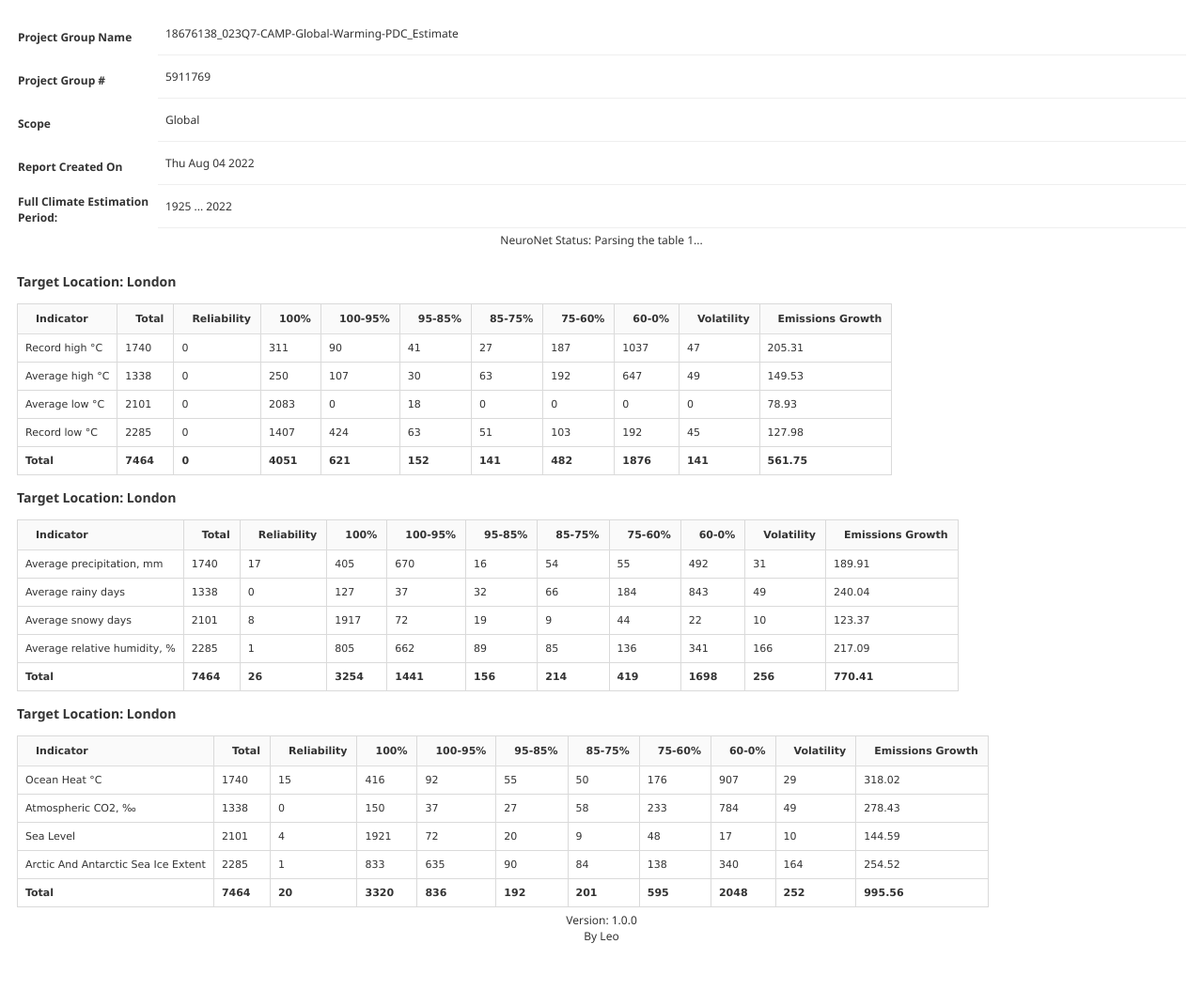
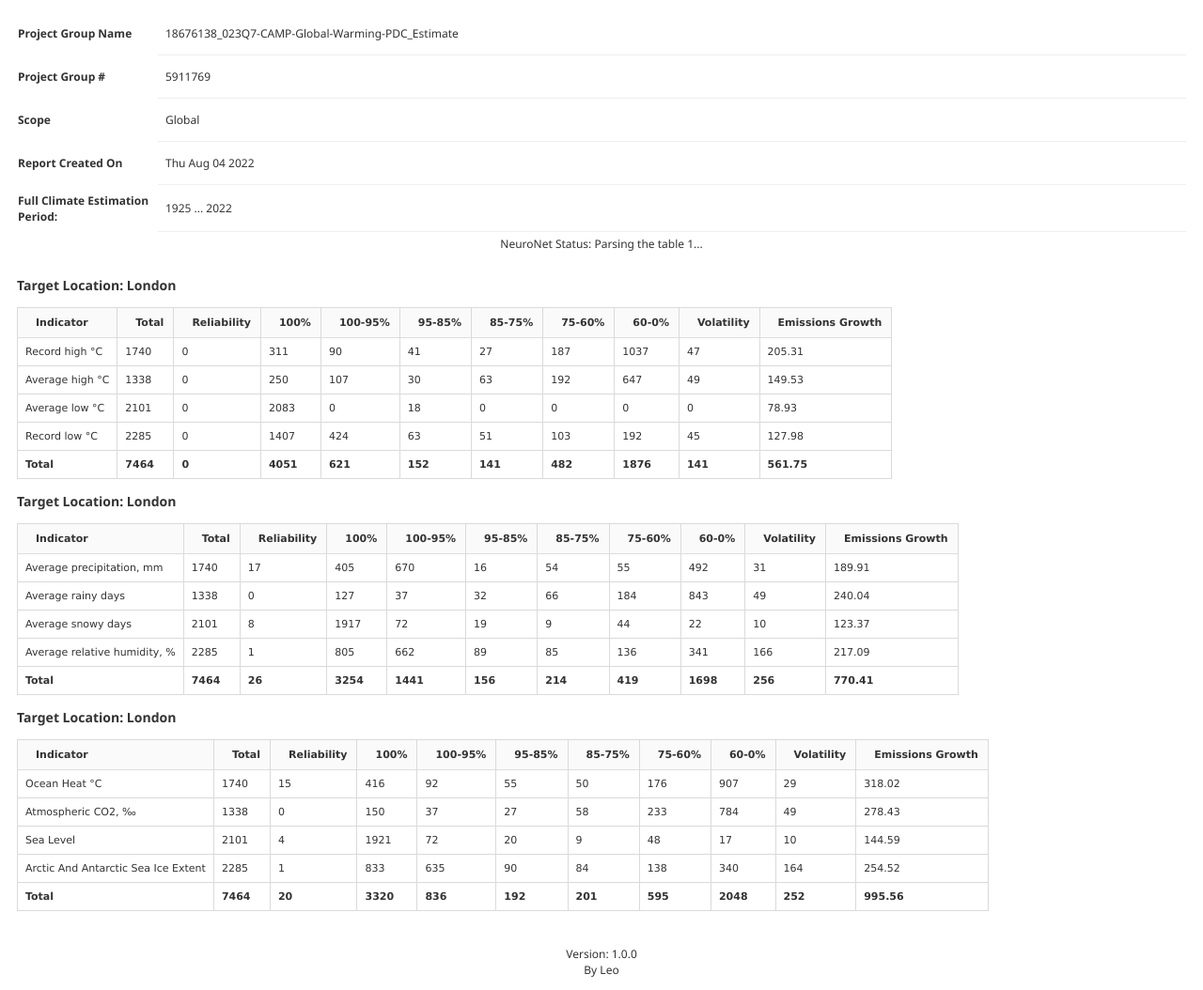
Before and after one commit to Dev-incubator/TeamDevelopmentGit, a plain HTML site: page index.html in a window 1280 px wide. Shown: the part 60-1114 px from the top of the page at 94% size. Before the commit the page ends 1078 px from the top, so only its background shows below. Drawn offline with Linux system fonts and the light colour scheme.

Commit message:
Update style.css

```diff
--- a/style.css
+++ b/style.css
@@ -18,6 +18,7 @@ table.gridtable {
 
 table.gridtable th {
     padding-top: 8px;
+    padding-bottom: 8px;
     height: 29px;
     text-align: left;
 }
@@ -27,8 +28,6 @@ table.gridtable td {
     border-bottom: 1px solid #EFEFEF;
     background-color: #ffffff;
     height: 29px;
-    padding-right: 10px;
-    padding-top: 8px;
 }
 
 table.datatable {
@@ -84,3 +83,7 @@ table.datatable tr:last-child td {
 
     padding: 5px 25px;
 }
+
+.app-version {
+    margin-top: 32px;
+}
```
